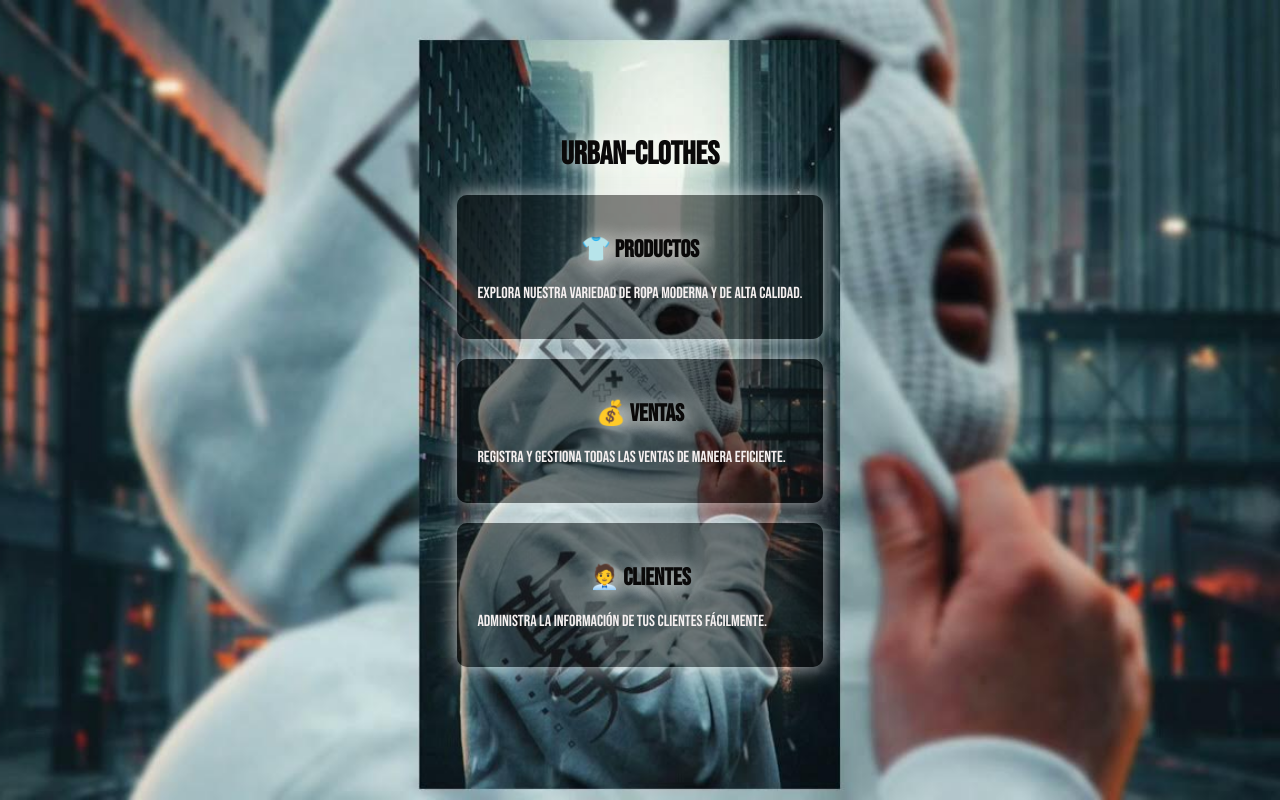
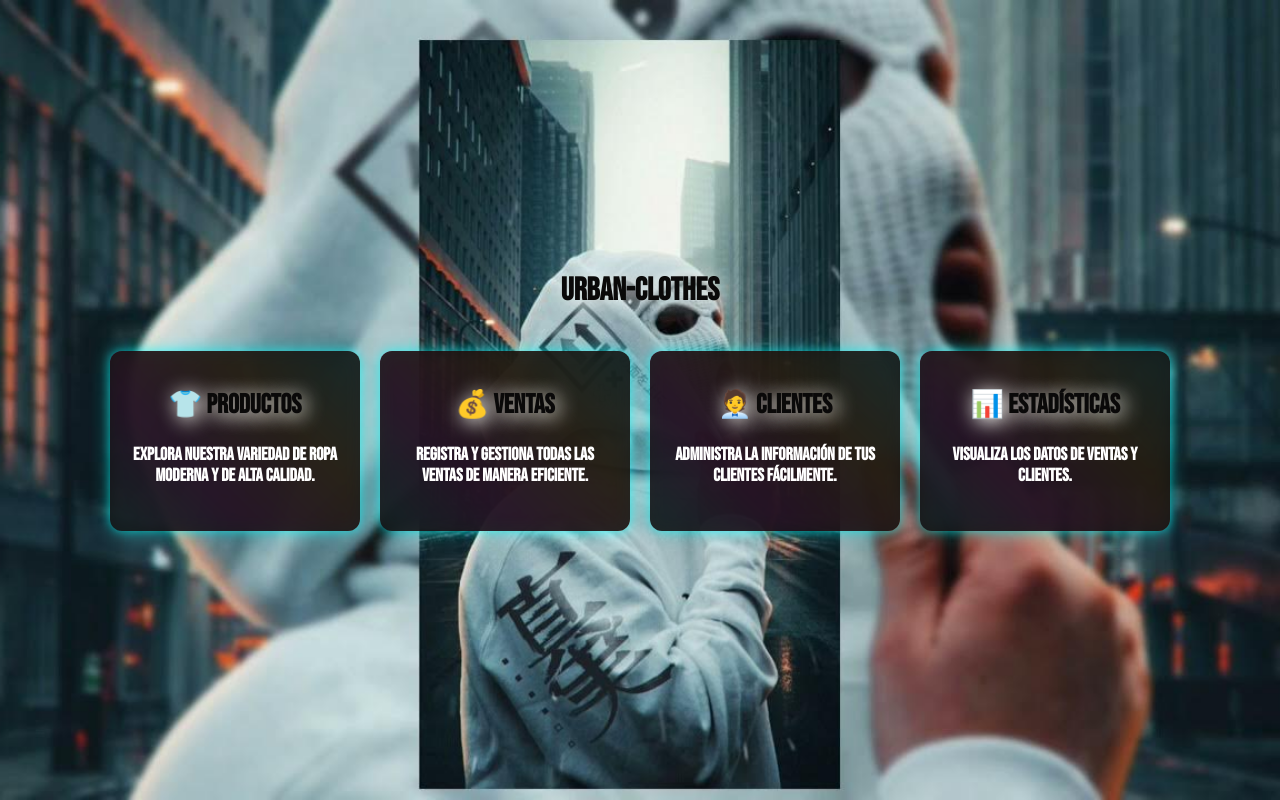
Before and after one commit to Sebasrestrepo-17/urban-clothes, a React (Vite) app: page / in a window 1280 px wide. Built offline with nearby package versions, Linux system fonts and the light colour scheme.

Commit message:
se agrego una estructura mas organizada, se cambio el estilo, se agrego un archivo estadisticas

```diff
--- /dev/null
+++ b/src/componentes/Estadisticas.jsx
@@ -0,0 +1,10 @@
+function Estadisticas() {
+    return (
+        <div className="card">
+            <h2>📊 Estadísticas</h2>
+            <p>Visualiza los datos de ventas y clientes.</p>
+        </div>
+    );
+}
+
+export default Estadisticas;
--- a/src/index.css
+++ b/src/css/index.css
@@ -14,6 +14,14 @@ body {
     justify-content: center;
     align-items: center;
     min-height: 100vh;
+}
+
+.grid {
+    display: flex;
+    flex-wrap: wrap;
+    gap: 20px;
+    justify-content: center;
+    padding: 20px;
 }
 
 
@@ -77,24 +85,39 @@ h1, h2 {
 
 
 .card {
-    background: rgba(15, 14, 14, 0.489);
-    padding: 20px;
-    margin: 20px 0;
-    border-radius: 10px;
-    box-shadow: 0 0 20px rgba(241, 240, 240, 0.8);
-    transition: transform 0.3s ease-in-out;
-    color: #f5f0f0;
-
+    width: 220px;
+    height: 150px;
+    background: rgba(20, 20, 20, 0.9);
+    color: white;
+    border-radius: 12px;
+    padding: 15px;
+    text-align: center;
+    font-size: 18px;
+    font-weight: bold;
+    box-shadow: 0 0 10px rgba(0, 255, 255, 0.5),
+                0 0 20px rgba(0, 255, 255, 0.4);
+    transition: transform 0.3s ease, box-shadow 0.3s ease;
+    position: relative;
+    overflow: hidden;
 }
 
-@keyframes sombraColorida {
-  0% { box-shadow: 0 0 15px rgba(255, 77, 0, 0.8); }
-  25% { box-shadow: 0 0 15px rgba(255, 166, 0, 0.8); }
-  50% { box-shadow: 0 0 15px rgba(0, 255, 128, 0.8); }
-  75% { box-shadow: 0 0 15px rgba(0, 140, 255, 0.8); }
-  100% { box-shadow: 0 0 15px rgba(255, 0, 255, 0.8); }
+/* Efecto de resplandor al pasar el mouse */
+.card:hover {
+    transform: scale(1.05) rotateX(10deg) rotateY(10deg);
+    box-shadow: 0 0 15px rgba(0, 255, 255, 0.8),
+                0 0 30px rgba(0, 255, 255, 0.6);
 }
 
-.card:hover {
-  animation: sombraColorida 1s infinite alternate;
+/* Efecto de luz de neón en el borde */
+.card::before {
+    content: "";
+    position: absolute;
+    top: -2px;
+    left: -2px;
+    right: -2px;
+    bottom: -2px;
+    background: linear-gradient(45deg, #00ffff, #ff00ff, #ff9900, #00ffff);
+    z-index: -1;
+    filter: blur(10px);
+    opacity: 0.7;
 }
--- a/src/main.jsx
+++ b/src/main.jsx
@@ -1,7 +1,7 @@
 import { StrictMode } from 'react'
 import { createRoot } from 'react-dom/client'
-import './index.css'
-import Page from './Page'
+import "./css/index.css";
+import Page from './pages/Page';
 
 createRoot(document.getElementById('root')).render(
   <StrictMode>
--- a/src/Page.jsx
+++ b/src/pages/Page.jsx
@@ -1,6 +1,7 @@
-import Producto from "./Producto";
-import Cliente from "./Cliente";
-import Venta from "./Venta";
+import Producto from "../componentes/Producto";
+import Cliente from "../componentes/cliente";
+import Venta from "../componentes/Venta";
+import Estadisticas from "../componentes/Estadisticas";
 
 function Page() {
     return (
@@ -10,6 +11,8 @@ function Page() {
                 <Producto />
                 <Venta />
                 <Cliente />
+                <Estadisticas />
+
             </div>
         </div>
     );
```
Also changed, not shown: src/componentes/Cliente.jsx (renamed from src/Cliente.jsx), src/componentes/Producto.jsx (renamed from src/Producto.jsx), src/componentes/Venta.jsx (renamed from src/Venta.jsx).
